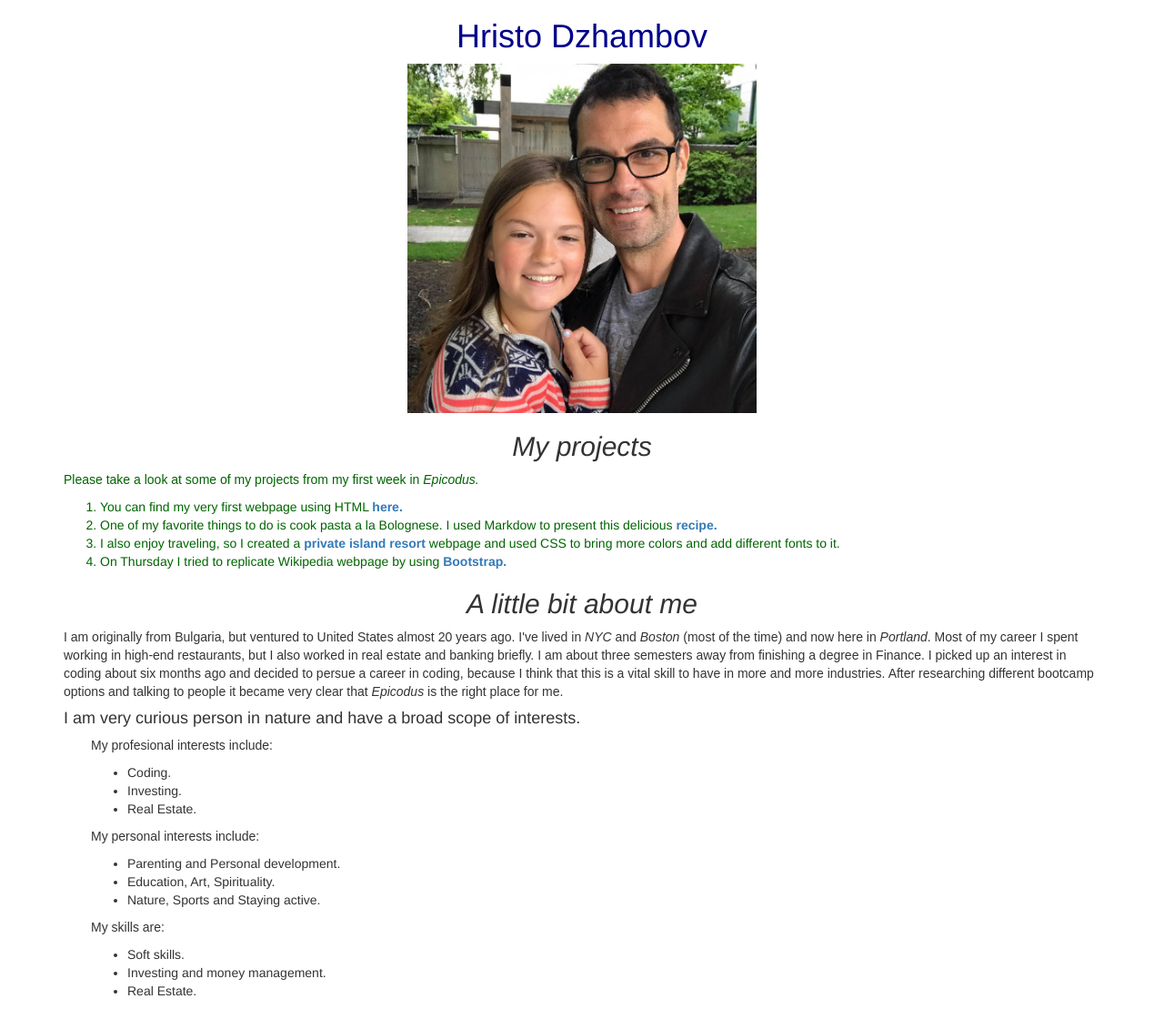
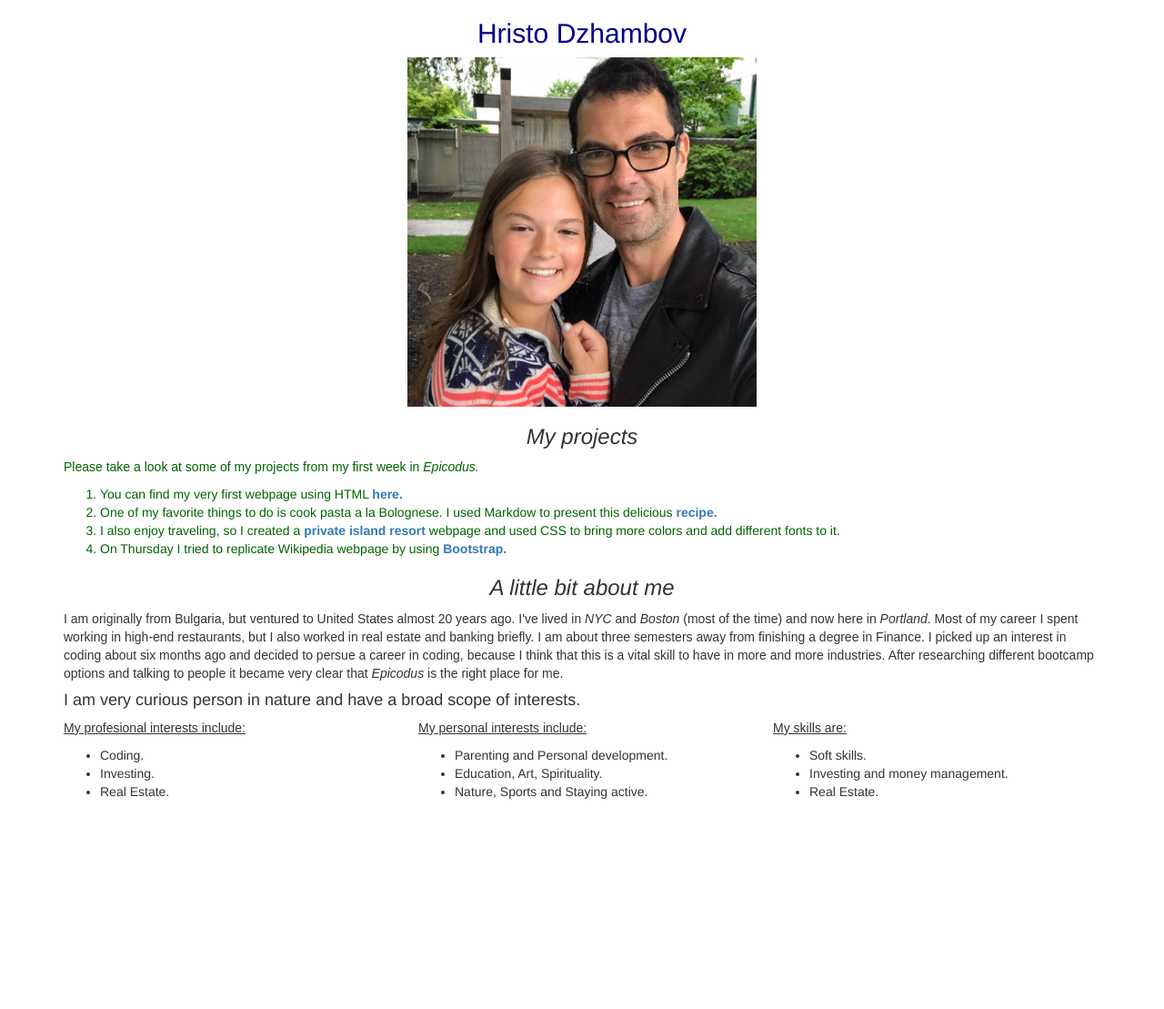
Before and after one commit to dzhambov/portfolio, a plain HTML site: page index.html in a window 1280 px wide. Shown: the whole page at 91% size. After the commit the page ends 890 px from the top, so only its background shows below. Drawn offline with Linux system fonts and the light colour scheme.

Commit message:
Add columns with Bootstrtap.

```diff
--- a/css/styles.css
+++ b/css/styles.css
@@ -3,15 +3,14 @@ img {
   display: block;
   margin-left: auto;
   margin-right: auto;
-  border: 5px;
 }
 
-h1 {
+h2 {
   color: darkblue;
   text-align: center;
 }
 
-h2 {
+h3 {
   font-style: italic;
   text-align: center;
 }
--- a/index.html
+++ b/index.html
@@ -7,10 +7,10 @@
   </head>
 
   <body>
-    <h1>Hristo Dzhambov</h1>
+    <h2>Hristo Dzhambov</h2>
     <img src="img/me.jpg" alt="Picture of me and my daughter." class="center">
 
-    <h2>My projects</h2>
+    <h3>My projects</h3>
     <div class="container">
       <div class="projects">
         <p>Please take a look at some of my projects from my first week in <em>Epicodus.</em></p>
@@ -23,24 +23,30 @@
           </ol>
       </div>
 
-    <h2>A little bit about me</h2>
+      <h3>A little bit about me</h3>
         <p>I am originally from Bulgaria, but ventured to United States almost 20 years ago. I've lived in <span class="city">NYC</span> and <span class="city">Boston</span> (most of the time) and now here in <span class="city">Portland</span>. Most of my career I spent working in high-end restaurants, but I also worked in real estate and banking briefly. I am about three semesters away from finishing a degree in Finance. I picked up an interest in coding about six months ago and decided to persue a career in coding, because I think that this is a vital skill to have in more and more industries. After researching different bootcamp options and talking to people it became very clear that <em>Epicodus</em> is the right place for me. </p>
+
       <h4>I am very curious person in nature and have a broad scope of interests.</h4>
-      <div class="container">
-        <div class="col-md-4 col-sm-4">
-          <p>My profesional interests include:</p>
+
+      <div class="row">
+        <div class="col-md-4".col-md-4>
+          <p><u>My profesional interests include:</u></p>
           <ul>
             <li>Coding.</li>
             <li>Investing.</li>
             <li>Real Estate.</li>
           </ul>
-          <p>My personal interests include:</p>
+        </div>
+          <div class="col-md-4".col-md-4>
+          <p><u>My personal interests include:</u></p>
           <ul>
             <li>Parenting and Personal development.</li>
             <li>Education, Art, Spirituality.</li>
             <li>Nature, Sports and Staying active.</li>
           </ul>
-          <p>My skills are:</p>
+        </div>
+          <div class="col-md-4".col-md-4>
+          <p><u>My skills are:</u></p>
           <ul>
             <li>Soft skills.</li>
             <li>Investing and money management.</li>
@@ -49,5 +55,7 @@
         </div>
       </div>
       </div>
+
+      </div>
   </body>
 </html>
```
Lines whose indentation alone changed are shown as unchanged.
